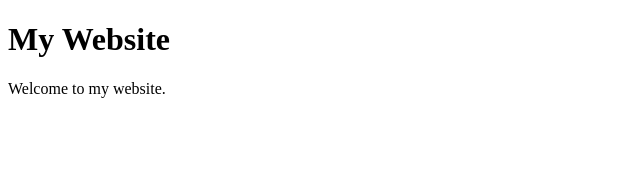
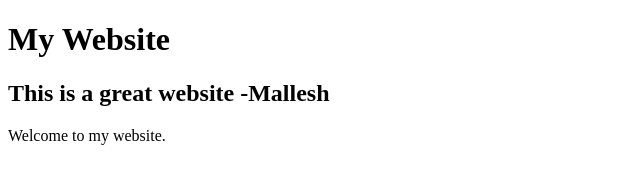
Before and after one commit to malleshkolipaka/myfirstproject, a plain HTML site: page Index.html in a window 1280 px wide. Shown: the whole page, without its empty margins (0-640 px from the left). Drawn offline with Linux system fonts and the light colour scheme.

Commit message:
Second Commit with one more heading

```diff
--- a/Index.html
+++ b/Index.html
@@ -3,6 +3,7 @@
 <body>
 
 <h1>My Website</h1>
+<h2>This is a great website -Mallesh</h2>
 <p>Welcome to my website.</p>
 
 </body>
```
